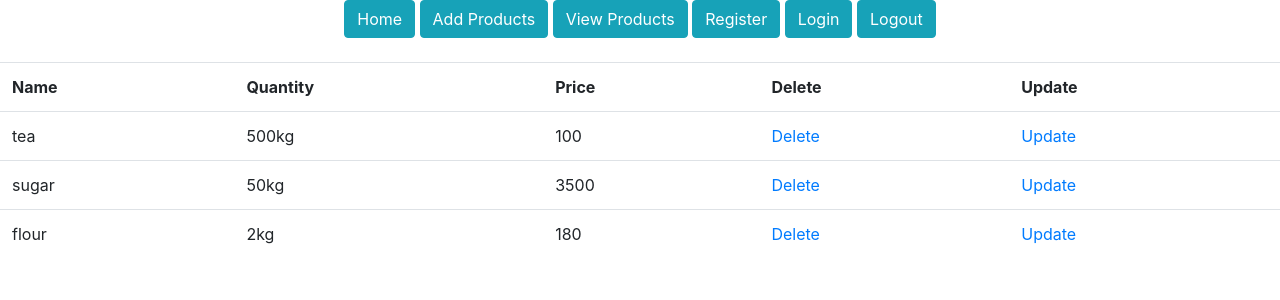
After one commit to khisia/DjangoRegistrationForm, a Django app: page /products/ in a window 1280 px wide. The commit adds this page. Shown: the top 300 px of the page. Run offline with Django 4.2, Linux system fonts and the light colour scheme; a user stored in the database is signed in; data comes from the database, SQL or seed files in the repository; both versions use the stored data as it was after the commit; some libraries are stand-ins or nearby versions.

Commit message:
added login feature

```diff
--- a/morningDjangoRegistrationTwo/urls.py
+++ b/morningDjangoRegistrationTwo/urls.py
@@ -25,4 +25,7 @@ urlpatterns = [
     path('home/', general_views.home, name='home'),
     path('logout/', auth_views.LogoutView.as_view(template_name='logout.html'), name='logout'),
     path('add-product/', general_views.add_product, name='add-product'),
+    path('products/', general_views.view_products, name='products'),
+    path('delete-product/<id>', general_views.delete_product, name='delete-product'),
+    path('update-product/<id>', general_views.update_products, name='update-product')
 ]
--- a/morningDjangoRegistrationTwo/views.py
+++ b/morningDjangoRegistrationTwo/views.py
@@ -25,6 +25,44 @@ def add_product(request):
         p_price = request.POST.get("bei")
         product = Product(prod_name=p_name, prod_quantity=p_quantity, prod_price=p_price)
         product.save()
-        messages.success(request, 'Product saved successfully')
+        messages.success(request, 'Product added successfully')
         return redirect('add-product')
     return render(request, 'add-product.html')
+@login_required
+def view_products(request):
+    #select all the products from the database
+    products= Product.objects.all()
+    #render the template with products
+    return render(request, 'products.html', {'products':products})
+
+@login_required
+def delete_product(request,id):
+    #select the product you need to delete
+    product = Product.objects.get(id=id)
+    #finally delete the product
+    product.delete()
+    #Redirect back to products page with a success message
+    messages.success(request, 'Product deleted successfully')
+    return redirect('products')
+
+@login_required
+def update_products(request, id):
+    #select the product to be updated
+    product = Product.objects.get(id=id)
+    # Check if the form has any submitted records to receive them
+    if request.method == "POST":
+        updated_name = request.POST.get('jina')
+        updated_quantity = request.POST.get('kiasi')
+        updated_price = request.POST.get('bei')
+        # Update the selected product above with the received data
+        product.prod_name = updated_name
+        product.prod_quantity = updated_quantity
+        product.prod_price = updated_price
+
+        # Return the updated data back to the database
+        product.save()
+        # Redirect back to the products page with a success message
+        messages.success(request, 'product updated successfully')
+        return redirect('products')
+
+    return render(request, 'update-product.html',{'product': product})
--- a/templates/base.html
+++ b/templates/base.html
@@ -13,7 +13,7 @@
         <nav class="navigation">
             <a href="{% url 'home' %}"><button class="btn btn-info">Home</button></a>
             <a href="{% url 'add-product' %}"><button class="btn btn-info">Add Products</button></a>
-            <a href=""><button class="btn btn-info">View Products</button></a>
+            <a href="{% url 'products' %}"><button class="btn btn-info">View Products</button></a>
             <a href="{% url 'register' %}"><button class="btn btn-info">Register</button></a>
             <a href="{% url 'login' %}"><button class="btn btn-info">Login</button></a>
             <a href="{% url 'logout' %}"><button class="btn btn-info">Logout</button></a>
--- /dev/null
+++ b/templates/products.html
@@ -0,0 +1,26 @@
+{% extends 'base.html' %}
+{% load static %}
+{% block content %}
+    <section class="product-section">
+        <div class="product-section-container">
+            <table class="table">
+                <tr>
+                    <th>Name</th>
+                    <th>Quantity</th>
+                    <th>Price</th>
+                    <th>Delete</th>
+                    <th>Update</th>
+                </tr>
+                {% for product in products %}
+                    <tr>
+                        <td>{{ product.prod_name }}</td>
+                        <td>{{ product.prod_quantity }}</td>
+                        <td>{{ product.prod_price }}</td>
+                        <td><a href="/delete-product/{{ product.id }}">Delete</a></td>
+                        <td><a href="/update-product/{{ product.id }}">Update</a></td>
+                    </tr>
+                {% endfor %}
+            </table>
+        </div>
+    </section>
+{% endblock %}
```
Also changed, not shown: templates/update-product.html (added, +32 -0 lines), db.sqlite3.
